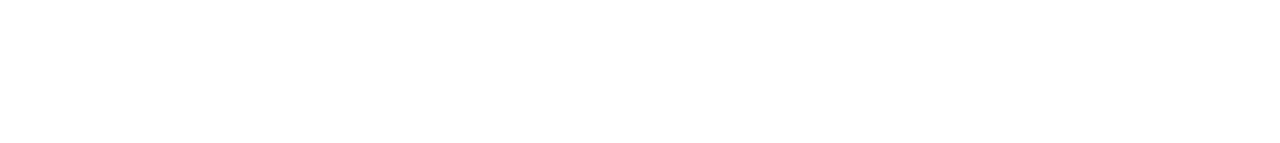
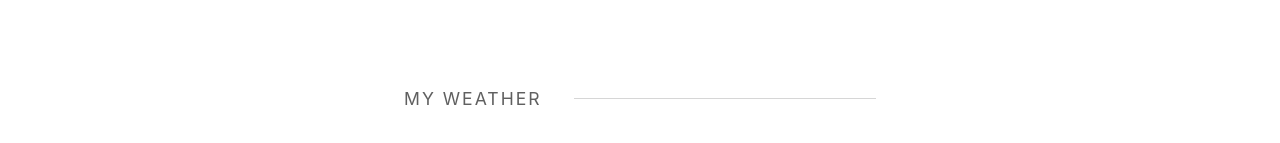
Before and after one commit to nnance/react-weather-app, a React (Create React App) app: page / in a window 1280 px wide. Shown: the part 463-606 px from the top of the page. Built offline with nearby package versions, Linux system fonts and the light colour scheme.

Commit message:
static app with footer

```diff
--- /dev/null
+++ b/src/components/Footer/Footer.module.css
@@ -0,0 +1,22 @@
+.Footer {
+    margin: 0;
+    padding: .5rem 0 .5rem 1.5rem;
+    height: 100%;
+    min-height: 2.5rem;
+    display: flex;
+    align-items: center;
+    justify-content: flex-start;
+}
+.Separator {
+    height: 1px;
+    background: #D6D6D6;
+    width: 100%;
+    margin-left: 2rem;
+}
+@media only screen and (min-width:600px) {
+    .Footer {
+        max-width: 472px;
+        margin: 0 auto;
+        padding: .5rem 0;
+    }
+}
--- /dev/null
+++ b/src/components/Footer/Footer.tsx
@@ -0,0 +1,15 @@
+import React from "react";
+
+import classes from "./Footer.module.css";
+import Logo from "../../elements/Logo/Logo";
+
+const footer: React.FC = () => {
+  return (
+    <footer className={classes.Footer}>
+      <Logo colorScheme="dark" />
+      <div className={classes.Separator}></div>
+    </footer>
+  );
+};
+
+export default footer;
--- a/src/components/Header/Header.tsx
+++ b/src/components/Header/Header.tsx
@@ -5,13 +5,12 @@
 
 type HeaderProps = {
   color: string;
-  onClickHandler: () => void;
 };
 
 const header: React.FC<HeaderProps> = (props: HeaderProps) => {
   return (
     <header className={classes.Header} style={{ backgroundColor: props.color }}>
-      <Logo colorScheme={"light"} clicked={props.onClickHandler} />
+      <Logo colorScheme={"light"} />
     </header>
   );
 };
--- a/src/containers/App/App.tsx
+++ b/src/containers/App/App.tsx
@@ -2,12 +2,14 @@
 
 import classes from "./App.module.css";
 import Header from "../../components/Header/Header";
+import Footer from "../../components/Footer/Footer";
 
 const App: React.FC = () => {
   return (
     <div className={classes.AppWrapper}>
-      <Header color={"#C0B3BC"} onClickHandler={(): void => {}} />
+      <Header color={"#C0B3BC"} />
       <main className={classes.AppMain}></main>
+      <Footer />
     </div>
   );
 };
--- a/src/elements/Logo/Logo.tsx
+++ b/src/elements/Logo/Logo.tsx
@@ -4,7 +4,6 @@
 
 type LogoProps = {
   colorScheme: string;
-  clicked: () => void;
 };
 
 const logo: React.FC<LogoProps> = (props: LogoProps) => {
@@ -12,11 +11,7 @@
     classes.Logo,
     props.colorScheme === "dark" ? classes.Dark : classes.Light
   ];
-  return (
-    <h1 className={logoWithColorScheme.join(" ")} onClick={props.clicked}>
-      My Weather
-    </h1>
-  );
+  return <h1 className={logoWithColorScheme.join(" ")}>My Weather</h1>;
 };
 
 export default logo;
```
